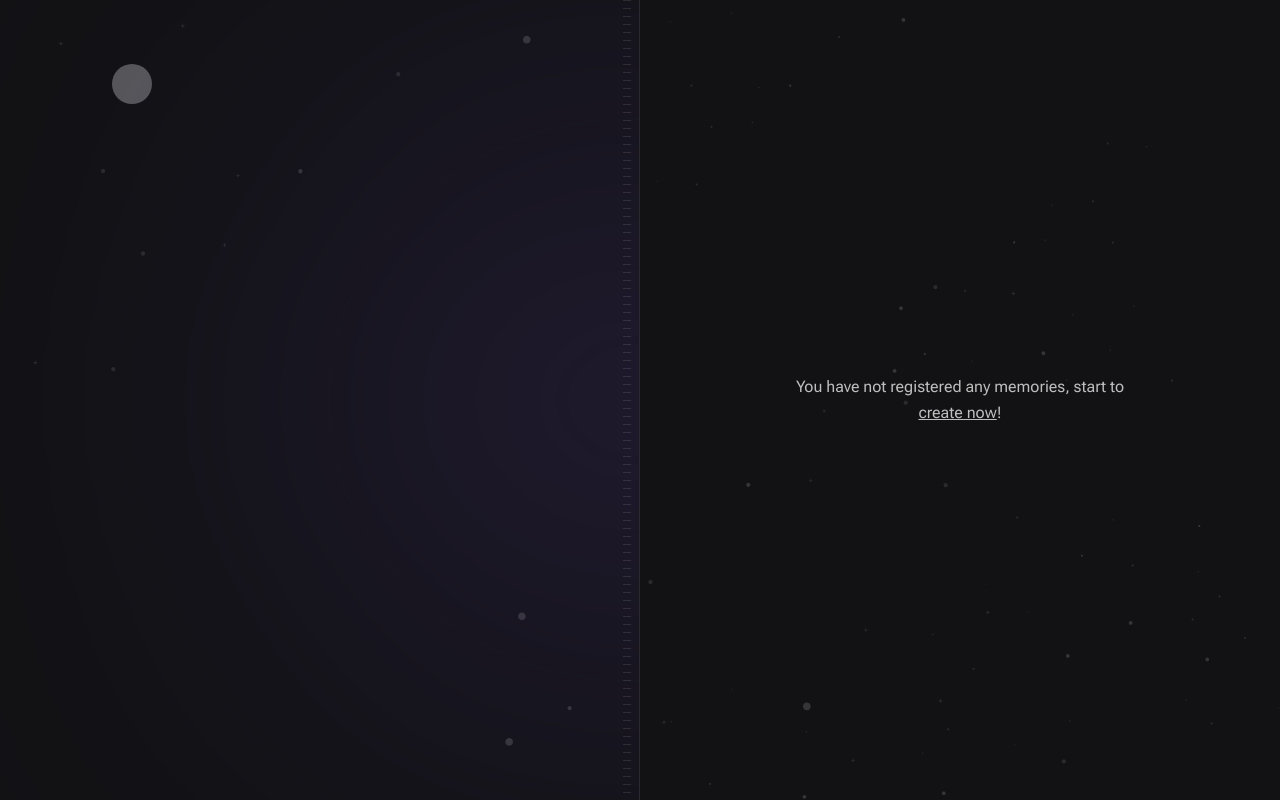
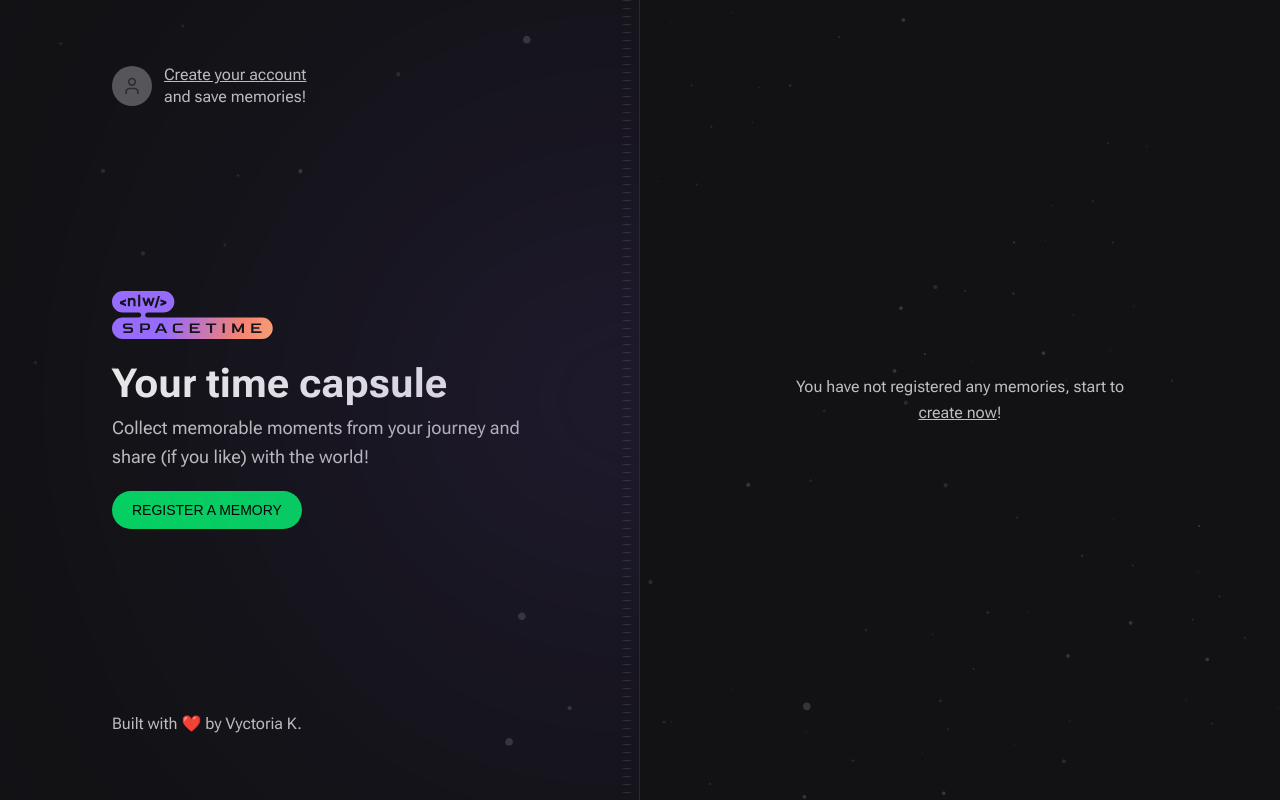
Before and after one commit to vyctoriak/time-capsule, a Next.js app: page / in a window 1280 px wide. Built offline with nearby package versions, Linux system fonts and the light colour scheme; a web font is replaced by a local one.

Commit message:
home page skeleton with css and the images

```diff
--- a/src/app/page.tsx
+++ b/src/app/page.tsx
@@ -1,3 +1,7 @@
+import { User } from 'lucide-react'
+import Image from 'next/image'
+import nlwLogo from '../assets/nlw-spacetime-logo.svg'
+
 export default function Home() {
   return (
     <main className="grid min-h-screen grid-cols-2 bg-[url(../assets/bg-stars.svg)] bg-cover">
@@ -8,9 +12,45 @@
         {/* Stripes */}
         <div className="absolute bottom-0 right-2 top-0 w-2 bg-stripes" />
 
-        <a href="" className="flex items-center gap-3 text-left">
-          <div className="flex h-10 w-10 items-center justify-center rounded-full bg-gray-400"></div>
+        {/* Sign in */}
+        <a
+          href=""
+          className="flex items-center gap-3 text-left transition-colors hover:text-gray-50"
+        >
+          <div className="flex h-10 w-10 items-center justify-center rounded-full bg-gray-400">
+            <User className="h-5 w-5 text-gray-500" />
+          </div>
+          <p className="text-small max-w-[150px] leading-snug">
+            <span className="underline">Create your account</span> and save
+            memories!
+          </p>
         </a>
+
+        {/* Hero */}
+
+        <div className="space-y-5">
+          <Image src={nlwLogo} alt="Logo NLW Spacetime" />
+          <div className="max-w-[520px] space-y-1">
+            <h1 className="mt-5 text-5xl font-bold leading-tight text-gray-50">
+              Your time capsule
+            </h1>
+            <p className="mt-1 text-lg leading-relaxed">
+              Collect memorable moments from your journey and share (if you
+              like) with the world!
+            </p>
+          </div>
+
+          <a
+            href=""
+            className="inline-block rounded-full bg-green-500 px-5 py-3 font-alt text-sm uppercase
+            leading-none text-black hover:bg-green-600"
+          >
+            REGISTER A MEMORY
+          </a>
+        </div>
+
+        {/* Copyright */}
+        <div>Built with &#10084;&#65039; by Vyctoria K.</div>
       </div>
 
       {/* right */}
```
